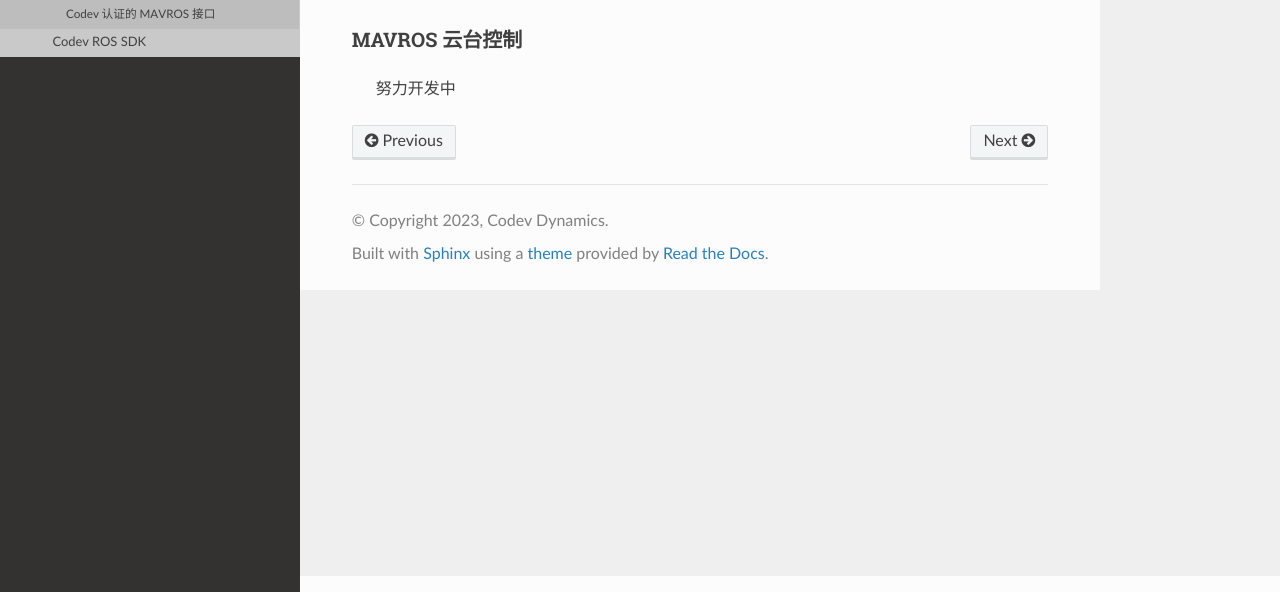
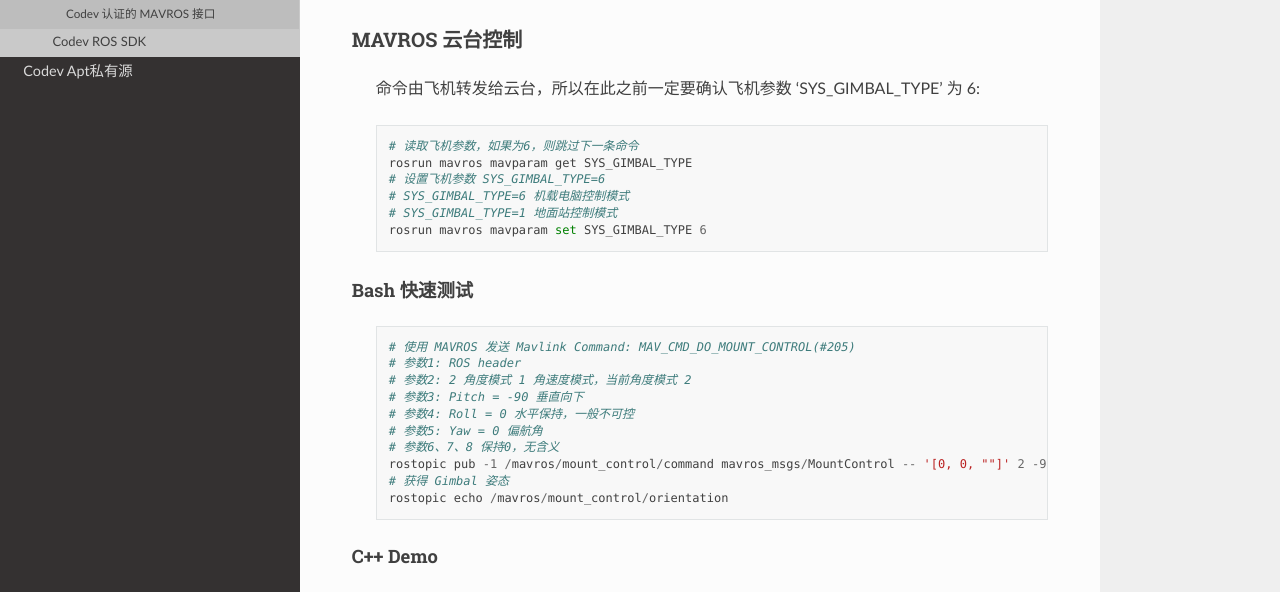
Before and after one commit to CodevDynamics/Docs, a Sphinx documentation site: the page built from source/aquila_i/mavros.rst, in a window 1280 px wide and 1400 px high, scrolled down 484 px. Shown: the part 340-932 px from the top of the window. Built offline with Sphinx 7.4.7 and the Read the Docs theme 2.0.0, drawn with Linux system fonts in a browser that asks for light colours; some of the changed text lies outside the part shown; grey boxes are pictures that could not be loaded.

Commit message:
Add Gimbal Control.

```diff
--- a/source/aquila_i/codevrossdk.rst
+++ b/source/aquila_i/codevrossdk.rst
@@ -50,3 +50,8 @@ C++ Demo
 Python Demo
 ^^^^^^^^^^^^^^^
     .. literalinclude:: code/qtros/scripts/detect_node.py
+
+
+Demo 仓库地址
+-------------
+    `Github 仓库地址 <https://github.com/CodevDynamics/ROSDemo>`_
--- a/source/aquila_i/mavros.rst
+++ b/source/aquila_i/mavros.rst
@@ -24,4 +24,42 @@ MAVROS Offboard 控制
 
 MAVROS 云台控制
 ^^^^^^^^^^^^^^^
-    努力开发中
+    命令由飞机转发给云台，所以在此之前一定要确认飞机参数 'SYS_GIMBAL_TYPE' 为 6::
+
+        # 读取飞机参数，如果为6，则跳过下一条命令
+        rosrun mavros mavparam get SYS_GIMBAL_TYPE
+        # 设置飞机参数 SYS_GIMBAL_TYPE=6
+        # SYS_GIMBAL_TYPE=6 机载电脑控制模式
+        # SYS_GIMBAL_TYPE=1 地面站控制模式
+        rosrun mavros mavparam set SYS_GIMBAL_TYPE 6
+
+
+Bash 快速测试
+"""""""""""""
+    ::
+
+        # 使用 MAVROS 发送 Mavlink Command: MAV_CMD_DO_MOUNT_CONTROL(#205)
+        # 参数1: ROS header
+        # 参数2: 2 角度模式 1 角速度模式，当前角度模式 2
+        # 参数3: Pitch = -90 垂直向下
+        # 参数4: Roll = 0 水平保持，一般不可控
+        # 参数5: Yaw = 0 偏航角
+        # 参数6、7、8 保持0，无含义
+        rostopic pub -1 /mavros/mount_control/command mavros_msgs/MountControl -- '[0, 0, ""]' 2 -90 0 10 0 0 0
+        # 获得 Gimbal 姿态
+        rostopic echo /mavros/mount_control/orientation
+
+
+C++ Demo
+"""""""""""""
+    .. literalinclude:: code/gimbal/src/gimbal_node.cpp
+        :language: c
+
+Python Demo
+"""""""""""""
+    .. literalinclude:: code/gimbal/scripts/gimbal_node.py
+
+
+Demo 仓库地址
+^^^^^^^^^^^^^^^
+    `Github 仓库地址 <https://github.com/CodevDynamics/ROSDemo>`_
```
Also changed, not shown: source/apt/apt_service.rst (added, +18 -0 lines), source/index.rst (+8 -0 lines).
